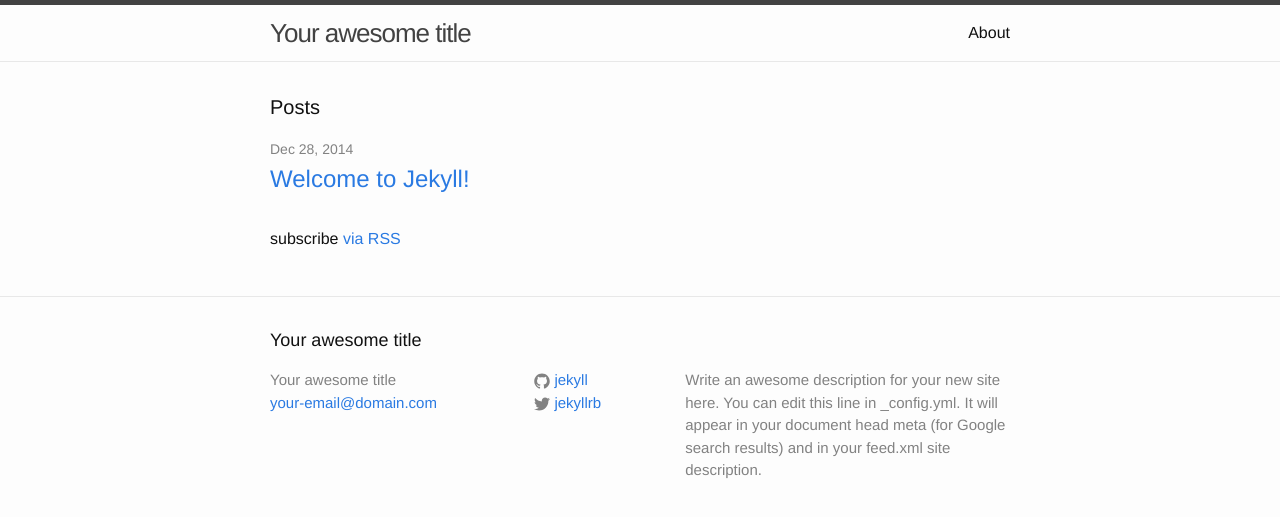
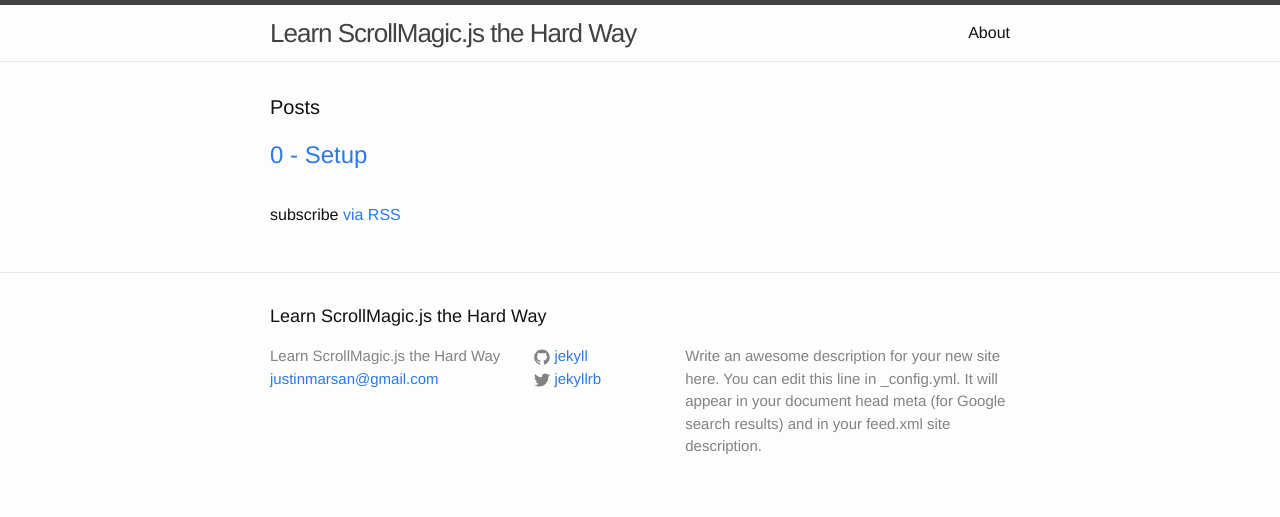
Before and after one commit to justinmarsan/learn-scroll-magic, a Jekyll site: the page built from index.html, in a window 1280 px wide. Shown: the top 517 px of the page. Built offline with Jekyll 4.4.1, drawn with Linux system fonts in a browser that asks for light colours.

Commit message:
Adding Setup Course

```diff
--- a/_config.yml
+++ b/_config.yml
@@ -1,14 +1,15 @@
 # Site settings
-title: Your awesome title
-email: your-email@domain.com
+title: Learn ScrollMagic.js the Hard Way
+email: justinmarsan@gmail.com
 description: > # this means to ignore newlines until "baseurl:"
   Write an awesome description for your new site here. You can edit this
   line in _config.yml. It will appear in your document head meta (for
   Google search results) and in your feed.xml site description.
-baseurl: "" # the subpath of your site, e.g. /blog/
+baseurl: "/learn-scroll-magic" # the subpath of your site, e.g. /blog/
 url: "http://yourdomain.com" # the base hostname & protocol for your site
 twitter_username: jekyllrb
 github_username:  jekyll
 
 # Build settings
 markdown: kramdown
+pygments: true
--- /dev/null
+++ b/_posts/2014-12-28-setup.md
@@ -0,0 +1,6 @@
+---
+layout: post
+title: "0 - Setup"
+categories: courses
+---
+This is my post, m'kay
--- a/_posts/2014-12-28-welcome-to-jekyll.markdown
+++ /dev/null
@@ -1,25 +0,0 @@
----
-layout: post
-title:  "Welcome to Jekyll!"
-date:   2014-12-28 18:33:57
-categories: jekyll update
----
-You’ll find this post in your `_posts` directory. Go ahead and edit it and re-build the site to see your changes. You can rebuild the site in many different ways, but the most common way is to run `jekyll serve`, which launches a web server and auto-regenerates your site when a file is updated.
-
-To add new posts, simply add a file in the `_posts` directory that follows the convention `YYYY-MM-DD-name-of-post.ext` and includes the necessary front matter. Take a look at the source for this post to get an idea about how it works.
-
-Jekyll also offers powerful support for code snippets:
-
-{% highlight ruby %}
-def print_hi(name)
-  puts "Hi, #{name}"
-end
-print_hi('Tom')
-#=> prints 'Hi, Tom' to STDOUT.
-{% endhighlight %}
-
-Check out the [Jekyll docs][jekyll] for more info on how to get the most out of Jekyll. File all bugs/feature requests at [Jekyll’s GitHub repo][jekyll-gh]. If you have questions, you can ask them on [Jekyll’s dedicated Help repository][jekyll-help].
-
-[jekyll]:      http://jekyllrb.com
-[jekyll-gh]:   https://github.com/jekyll/jekyll
-[jekyll-help]: https://github.com/jekyll/jekyll-help
--- a/index.html
+++ b/index.html
@@ -9,8 +9,6 @@
   <ul class="post-list">
     {% for post in site.posts %}
       <li>
-        <span class="post-meta">{{ post.date | date: "%b %-d, %Y" }}</span>
-
         <h2>
           <a class="post-link" href="{{ post.url | prepend: site.baseurl }}">{{ post.title }}</a>
         </h2>
```
